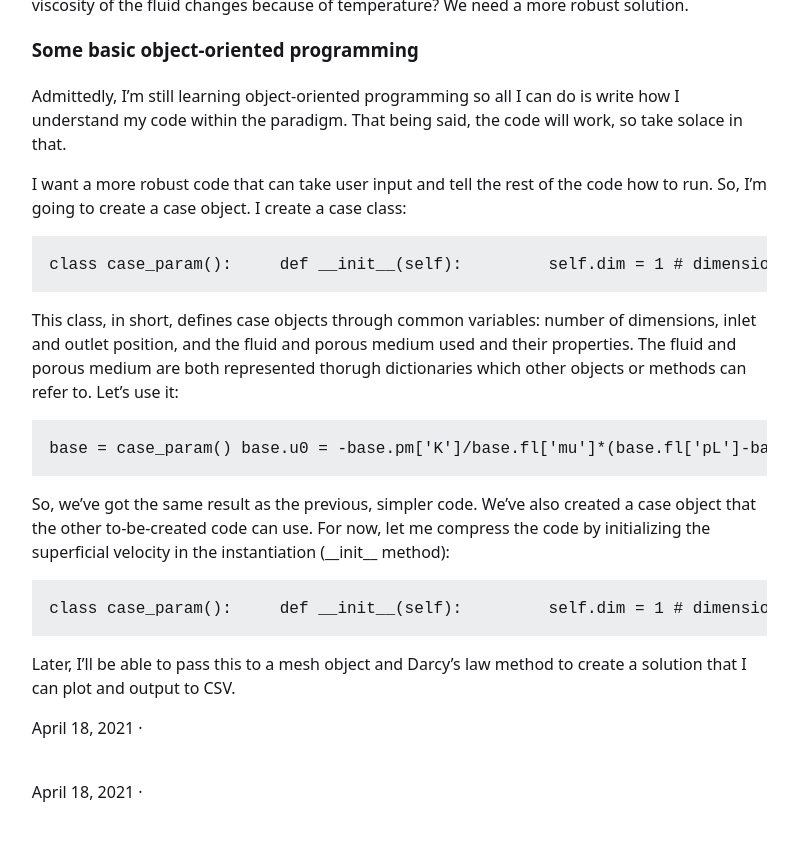
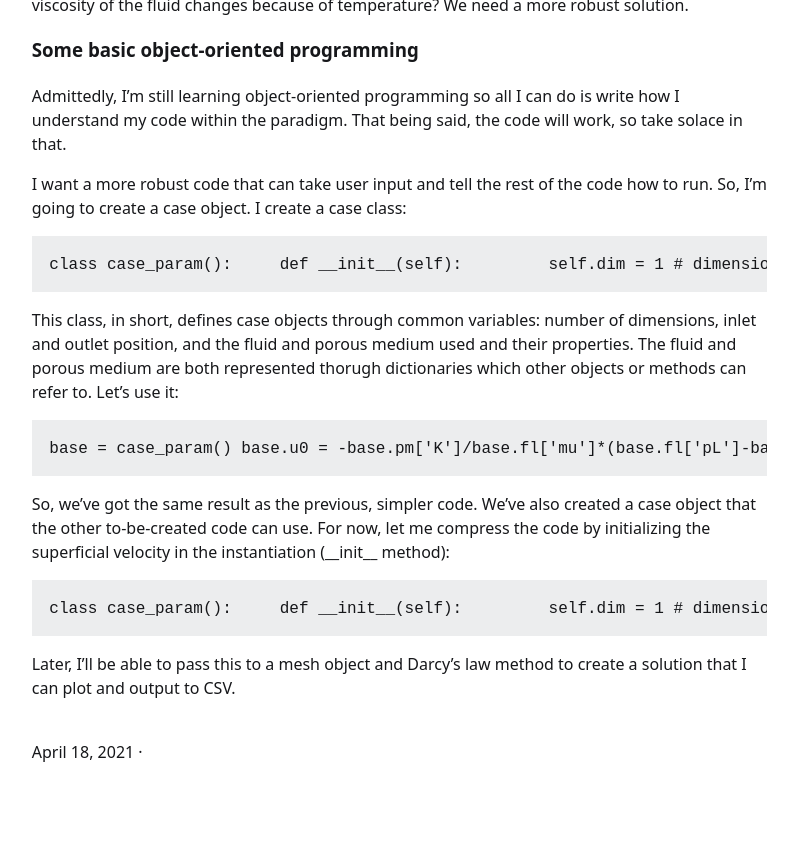
Before and after one commit to tim-munuhe/tim-munuhe.github.io, a Jekyll site: the page built from _posts/2021-04-18-Darcys-Law.md, in a window 1280 px wide and 900 px high, scrolled down 1394 px. Shown: the top 841 px of the window, without its empty margins (321-1119 px from the left). Built offline with Jekyll 4.4.1, drawn with Linux system fonts in a browser that asks for light colours.

Commit message:
Update 2021-04-18-Darcys-Law.md

```diff
--- a/_posts/2021-04-18-Darcys-Law.md
+++ b/_posts/2021-04-18-Darcys-Law.md
@@ -51,5 +51,3 @@ So, we've got the same result as the previous, simpler code. We've also created
     class case_param():     def __init__(self):         self.dim = 1 # dimensions         self.x0 = 0.0 # inlet position         self.xL = 1.0 # outlet         fluid_name = 'Water'         mu = 0.001         u0 = 0.0         p0 = 0.0 # inlet pressure         pL = -100.0 # outlet         self.fl = {'Name': fluid_name, 'mu': mu, 'u0': u0, 'p0': p0, 'pL': pL}         pm_name = 'Sand'         K = 1.0E-9         eps = 0.15         self.pm = {'Name': pm_name, 'K':K, 'eps':eps}         self.fl['u0'] = -K/mu*(pL-p0)/(self.xL-self.x0) base = case_param() print(base.fl['u0']) >>> 9.999999999999999e-05
 
 Later, I'll be able to pass this to a mesh object and Darcy's law method to create a solution that I can plot and output to CSV.
-
-April 18, 2021 ·
```
